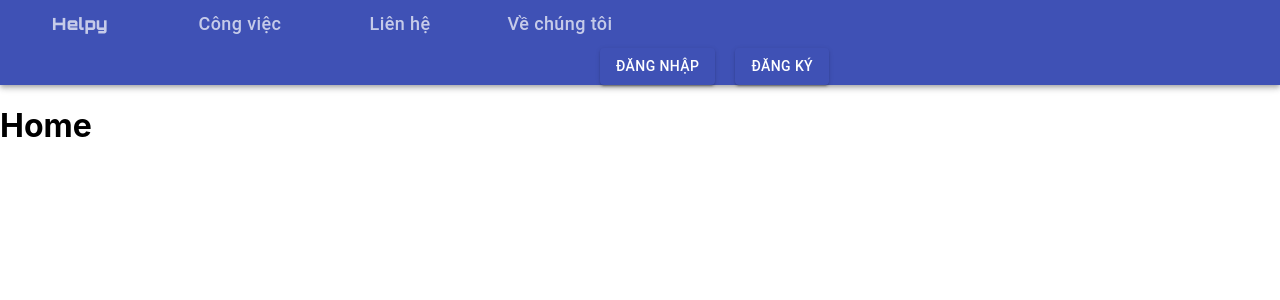
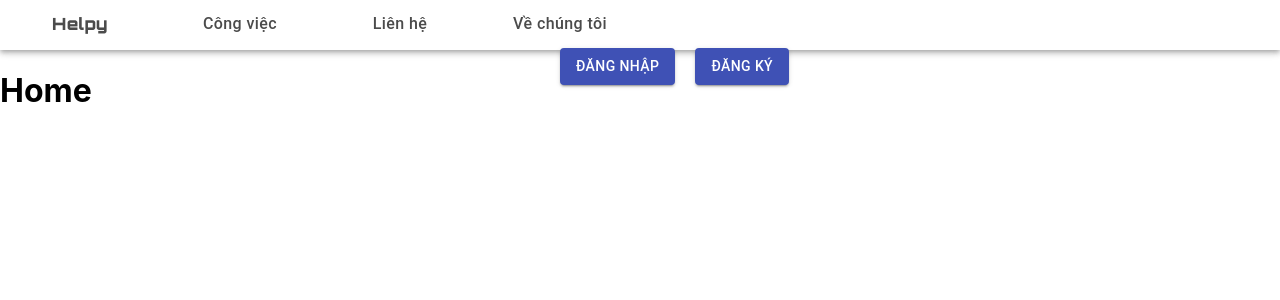
Before and after one commit to manhhungpc/cnpm_btl, a React (Create React App) app in the folder client/: page / in a window 1280 px wide. Shown: the top 300 px of the page. Built offline with nearby package versions, Linux system fonts and the light colour scheme.

Commit message:
tao NavBar

```diff
--- a/client/src/components/Navbar.js
+++ b/client/src/components/Navbar.js
@@ -6,7 +6,7 @@ import styles from "../styles/Navbar.module.css";
 
 export default function Navbar() {
   return (
-  <AppBar position="static">
+  <AppBar position="static" style={{ backgroundColor: "#fff", color: "#000", height: "50px" }}>
     <div>
     <Tab
       label={<p className={styles.logoText}>Helpy</p>}
@@ -20,7 +20,7 @@ export default function Navbar() {
     />
     <Tab label={<p className={styles.textTab}>Liên hệ</p>} className={styles.tab} />
     <Tab label={<p className={styles.textTab}>Về chúng tôi</p>} className={styles.tab} />
-    <Button href="/login" variant="contained" color="primary" style={{ marginRight: "20px", marginLeft: "600px"}}>
+    <Button href="/login" variant="contained" color="primary" style={{ marginRight: "20px", marginLeft: "560px"}}>
       Đăng nhập
     </Button>
     <Button href="/register" variant="contained" color="primary">
--- a/client/src/styles/Navbar.module.css
+++ b/client/src/styles/Navbar.module.css
@@ -15,11 +15,11 @@
 }
 
 .tab:hover {
-  color: #fff;
-  background-color: #3871a7;
+  color: rgb(255, 255, 255);
+  background-color: #3300FF;
 }
 
 .textTab {
   text-transform: none;
-  font-size: 18px;
+  font-size: 16px;
 }
```
